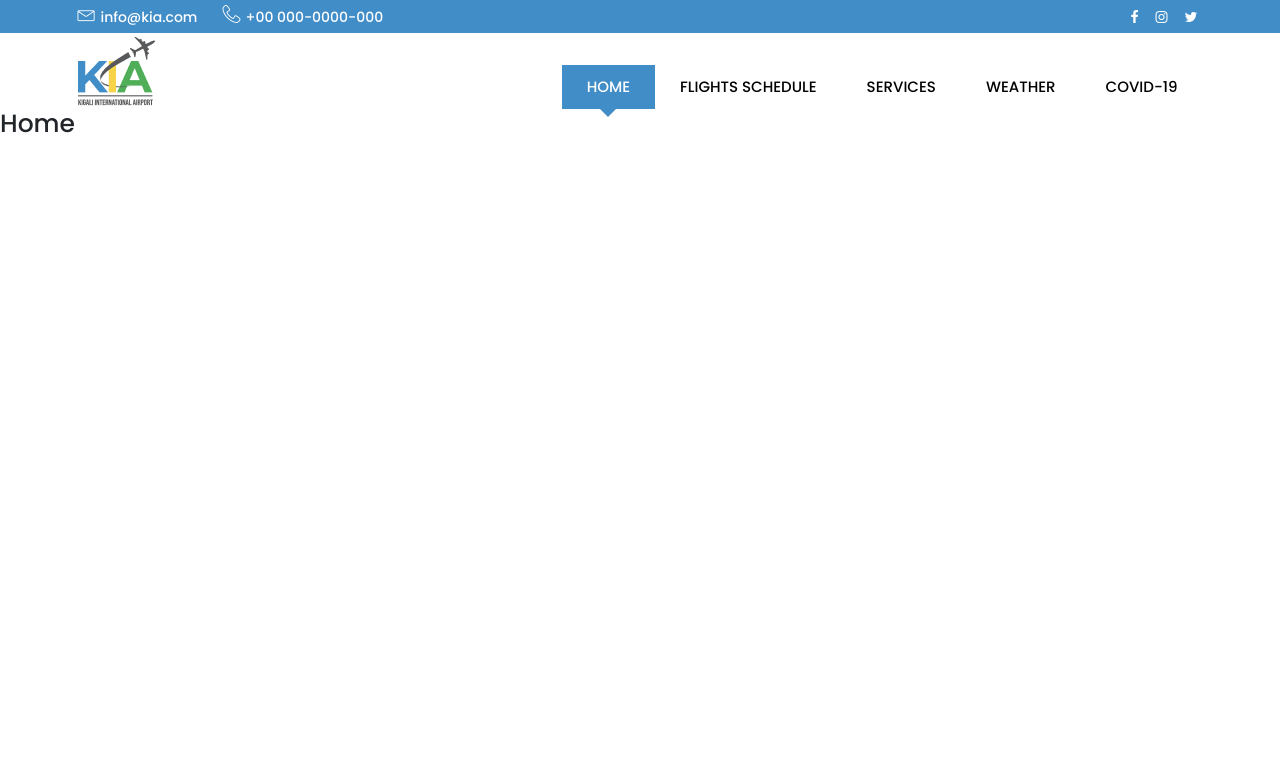
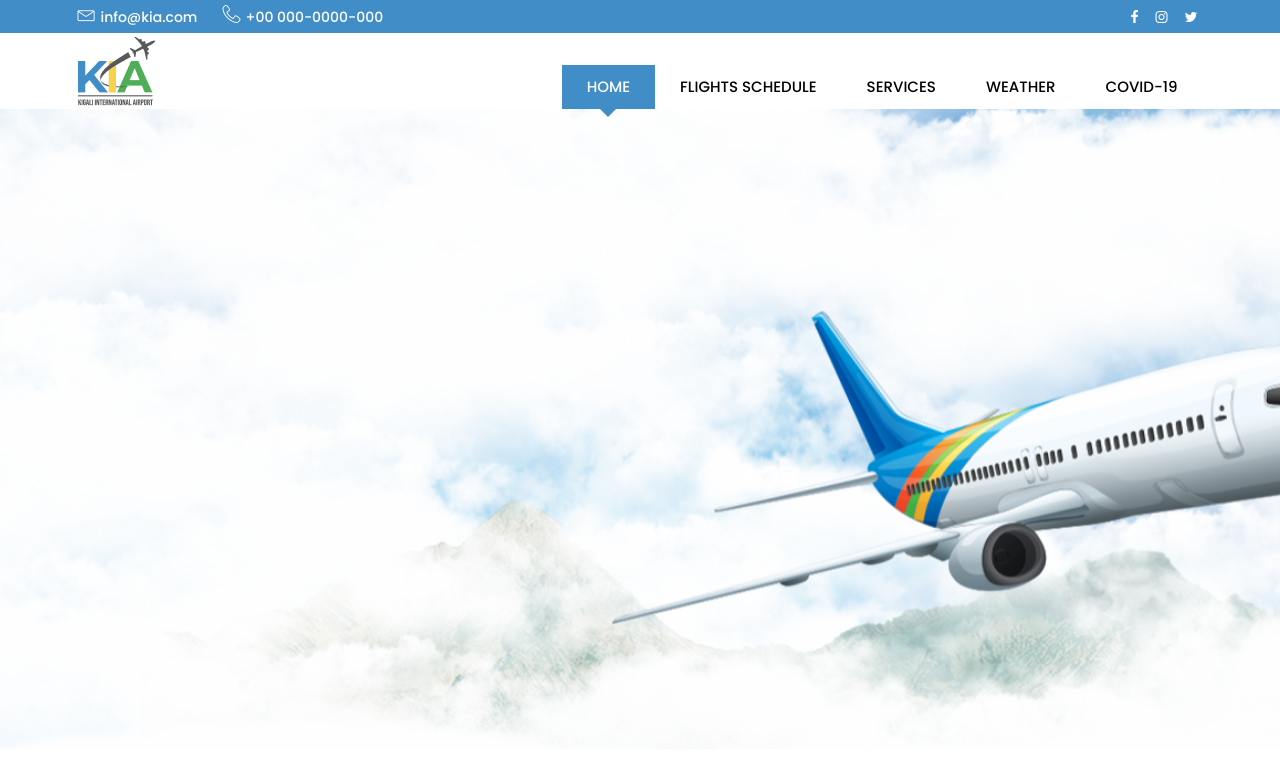
Before and after one commit to nraufu/airport-front, a React (Create React App) app: page / in a window 1280 px wide. Shown: the top 770 px of the page. Built offline with nearby package versions, Linux system fonts and the light colour scheme.

Commit message:
hero section :sparkles:

```diff
--- a/src/assets/styles/_components.scss
+++ b/src/assets/styles/_components.scss
@@ -0,0 +1,8 @@
+/* --------------------- Hero styles --------------------- */
+.hero {
+    background-size: cover;
+    position: relative;
+    overflow: hidden;
+    width: 100%;
+    height: 80vh;
+}
--- a/src/assets/styles/partials/_navbar.scss
+++ b/src/assets/styles/partials/_navbar.scss
@@ -5,6 +5,8 @@
  */
 
 .navbar {
+    position: relative;
+    z-index: 10;
     padding: 0;
 
     &-nav {
--- a/src/pages/Home/Home.jsx
+++ b/src/pages/Home/Home.jsx
@@ -1,7 +1,15 @@
-import React from 'react';
+import { Fragment } from 'react';
+import hero from '../../assets/images/hero.png';
 
 const Home = () => {
-    return ( <h1>Home</h1> );
-}
+    return (
+        <Fragment>
+            <div
+                className='hero'
+                style={{ backgroundImage: `url(${hero})` }}
+            ></div>
+        </Fragment>
+    );
+};
 
 export default Home;
```
Also changed, not shown: src/assets/images/hero.png (added).
